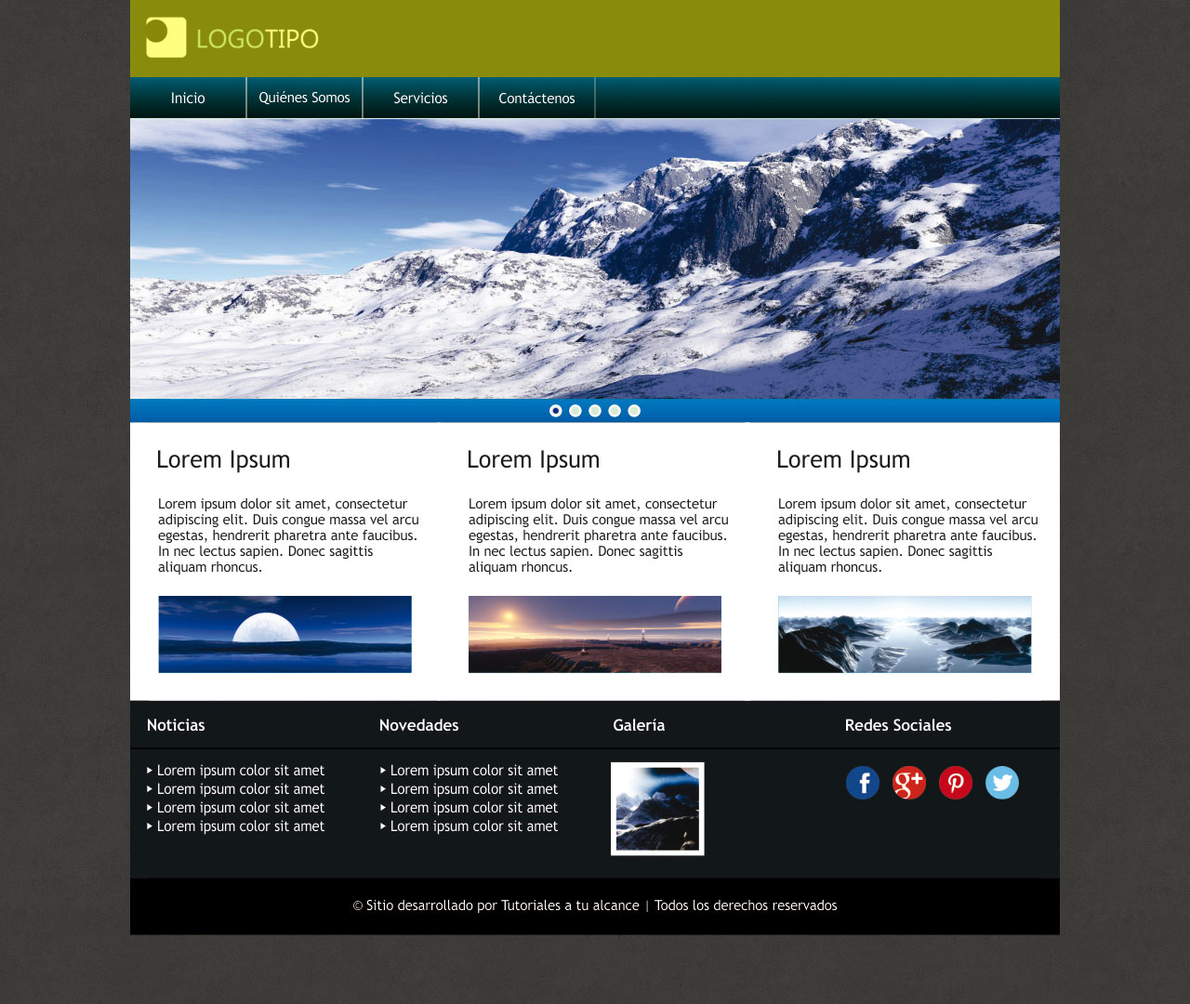
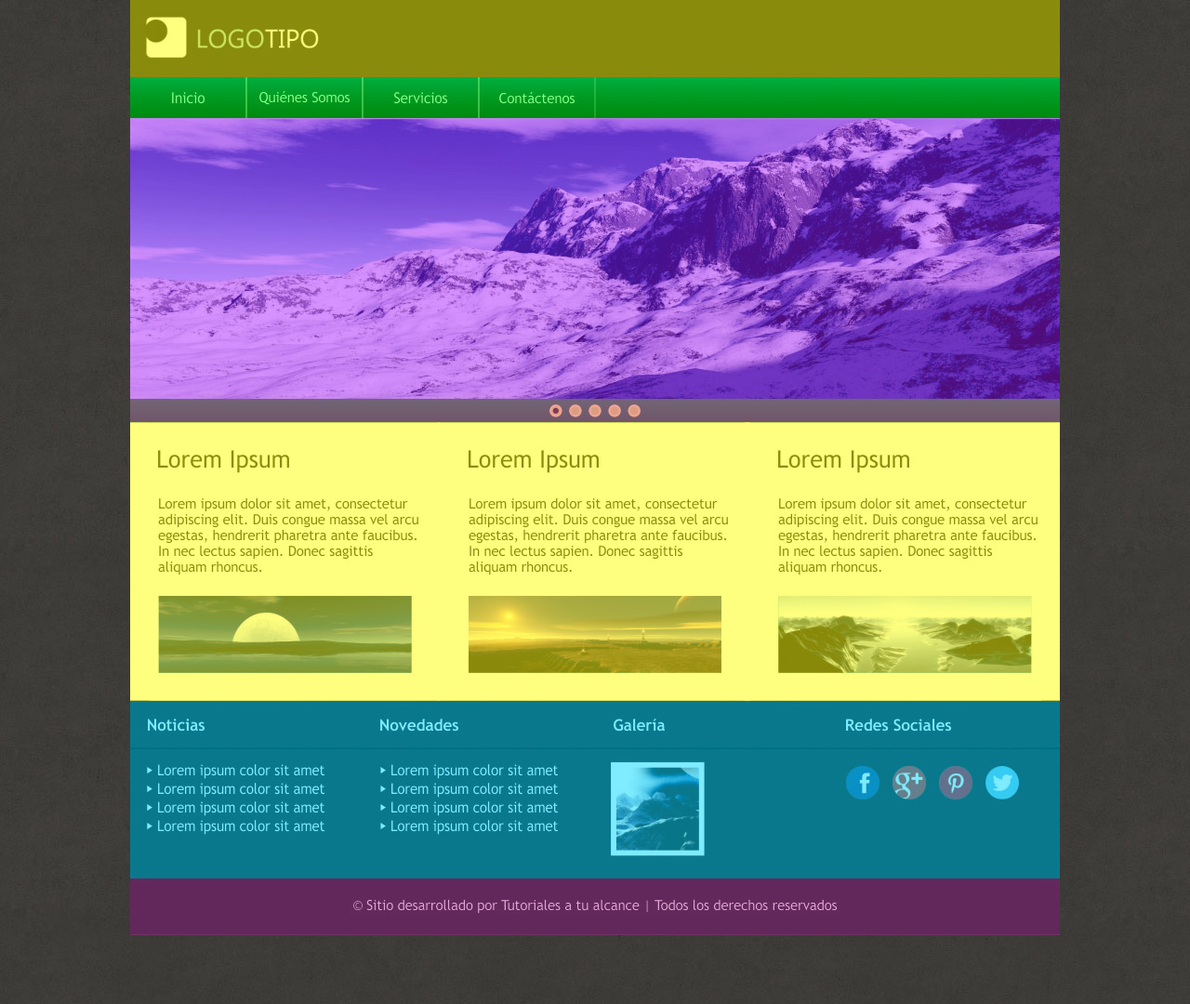
Before and after one commit to calypso-mc/cursoMaquetacion, a plain HTML site: page index.html in a window 1280 px wide. Shown: the whole page at 93% size. Drawn offline with Linux system fonts and the light colour scheme.

Commit message:
colores cajas

```diff
--- a/css/estilo.css
+++ b/css/estilo.css
@@ -11,6 +11,8 @@ body{
     height: 1080px;
 }
 
+/*----------------------------------*/
+/*-------------CABECERA-------------*/
 header{
     position: relative;
     margin: auto;
@@ -18,3 +20,70 @@ header{
     height: 83px;
     background: rgba(255,255,0,.5);
 }
+/*---------FIN-CABECERA-------------*/
+
+/*----------------------------------*/
+/*-------------NAV-------------*/
+nav{
+    position: relative;
+    margin: auto;
+    width: 1000px;
+    height: 44px;
+    background: rgba(0, 255, 13, 0.5);
+}
+/*---------FIN-NAV-------------*/
+
+/*----------------------------------*/
+/*-------------SLIDE-------------*/
+#slide{
+    position: relative;
+    margin: auto;
+    width: 1000px;
+    height: 302px;
+    background: rgba(162, 0, 255, 0.425);
+}
+/*---------FIN-SLIDE-------------*/
+
+/*----------------------------------*/
+/*-------------BOTONES SLIDE-------------*/
+#botonesSlide{
+    position: relative;
+    margin: auto;
+    width: 1000px;
+    height: 25px;
+    background: rgba(226, 81, 45, 0.5);
+}
+/*---------FIN-BOTONES SLIDE-------------*/
+
+/*----------------------------------*/
+/*-------------SECTION-------------*/
+section{
+    position: relative;
+    margin: auto;
+    width: 1000px;
+    height: 300px;
+    background: rgba(255,255,0,.5);
+}
+/*---------FIN-SECTION-------------*/
+
+/*----------------------------------*/
+/*-------------BOTTOM-------------*/
+#bottom{
+    position: relative;
+    margin: auto;
+    width: 1000px;
+    height: 191px;
+    background: rgba(0, 217, 255, 0.5);
+}
+/*---------FIN-BOTTOM-------------*/
+
+/*----------------------------------*/
+/*-------------FOOTER-------------*/
+footer{
+    position: relative;
+    margin: auto;
+    width: 1000px;
+    height: 61px;
+    background: rgba(197, 80, 182, 0.5);
+}
+/*---------FIN-FOOTER-------------*/
--- a/index.html
+++ b/index.html
@@ -21,7 +21,7 @@
     <!--FIN SLIDE-->
 
     <!--BOTONES SLIDE-->
-    <div id="botonesSide"></div>
+    <div id="botonesSlide"></div>
     <!--FIN BOTONES SLIDE-->
 
     <!--SECTION-->
```
